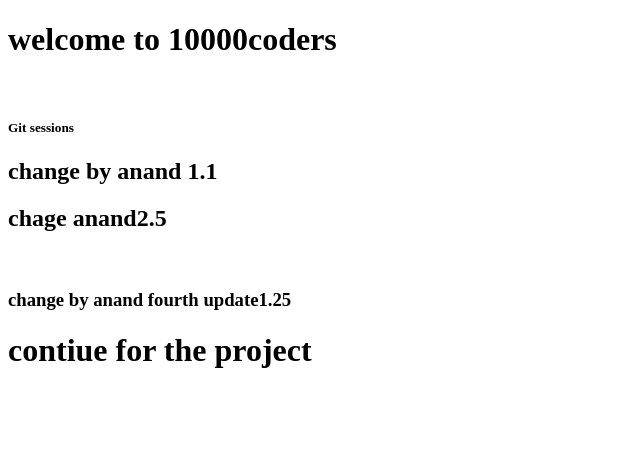
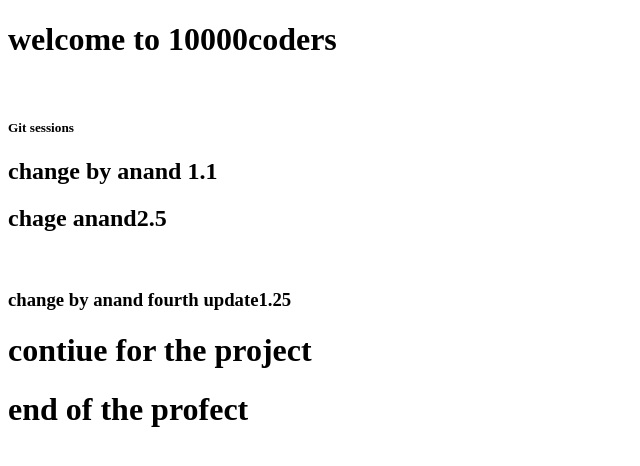
Before and after one commit to raju-thaili/deploymentproject-by-raju, a plain HTML site: page index.html in a window 1280 px wide. Shown: the whole page, without its empty margins (0-640 px from the left). Drawn offline with Linux system fonts and the light colour scheme.

Commit message:
end this project

```diff
--- a/index.html
+++ b/index.html
@@ -15,5 +15,9 @@
 
     <h1>contiue for the project</h1>
 
+
+
+    <h1>   end of the profect</h1>
+
 </body>
 </html>
```
